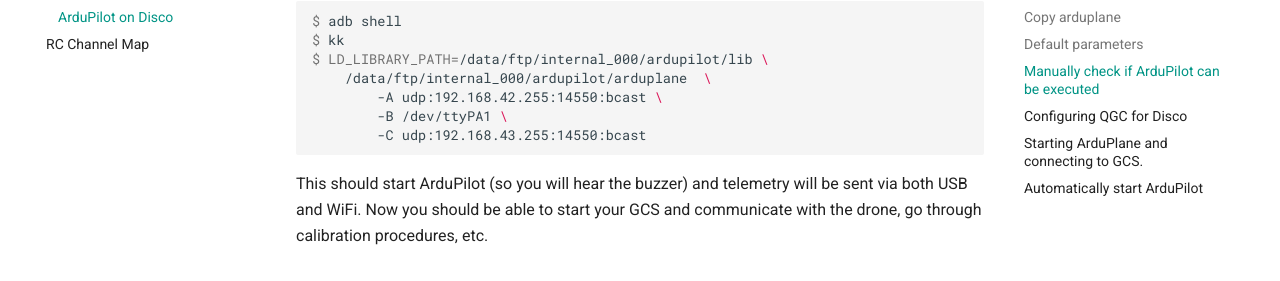
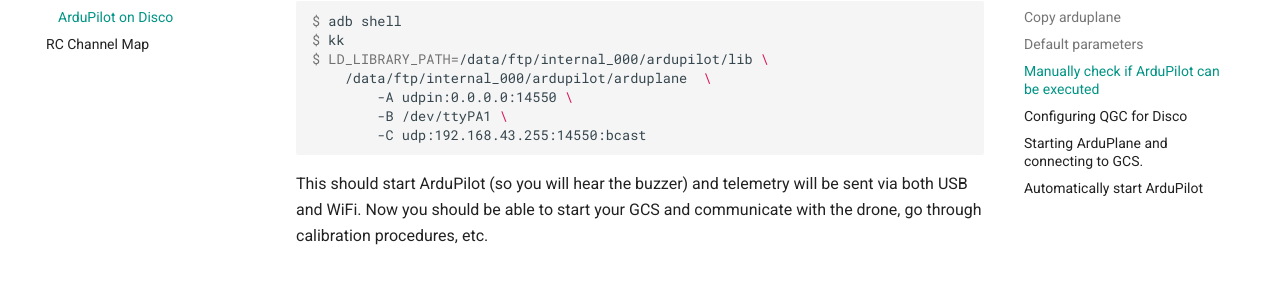
Before and after one commit to ArduPilot/dema-rc, an MkDocs documentation site: the page built from docs/install-ardupilot.md, in a window 1280 px wide and 900 px high, scrolled down 1469 px. Shown: the part 172-453 px from the top of the window. Built offline with MkDocs 1.6.1 and Material for MkDocs 9.7.7, drawn with Linux system fonts in a browser that asks for light colours; comment, search, counter and statistics services are not loaded.

Commit message:
docs: fix udpin arguments

````diff
--- a/docs/install-ardupilot.md
+++ b/docs/install-ardupilot.md
@@ -72,7 +72,7 @@
 $ kk
 $ LD_LIBRARY_PATH=/data/ftp/internal_000/ardupilot/lib \
     /data/ftp/internal_000/ardupilot/arduplane  \
-        -A udp:192.168.42.255:14550:bcast \
+        -A udpin:0.0.0.0:14550 \
         -B /dev/ttyPA1 \
         -C udp:192.168.43.255:14550:bcast
 ```
````
